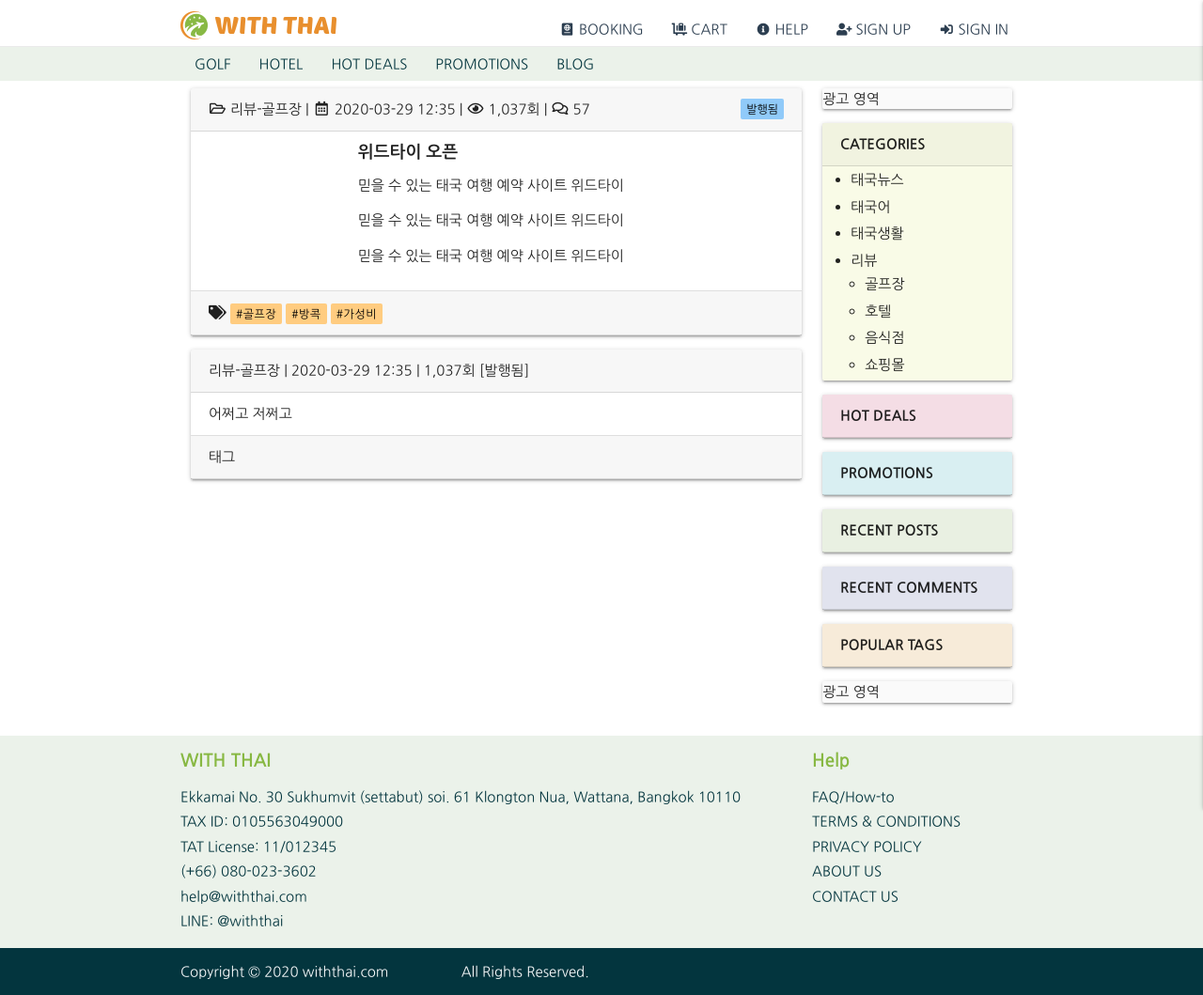
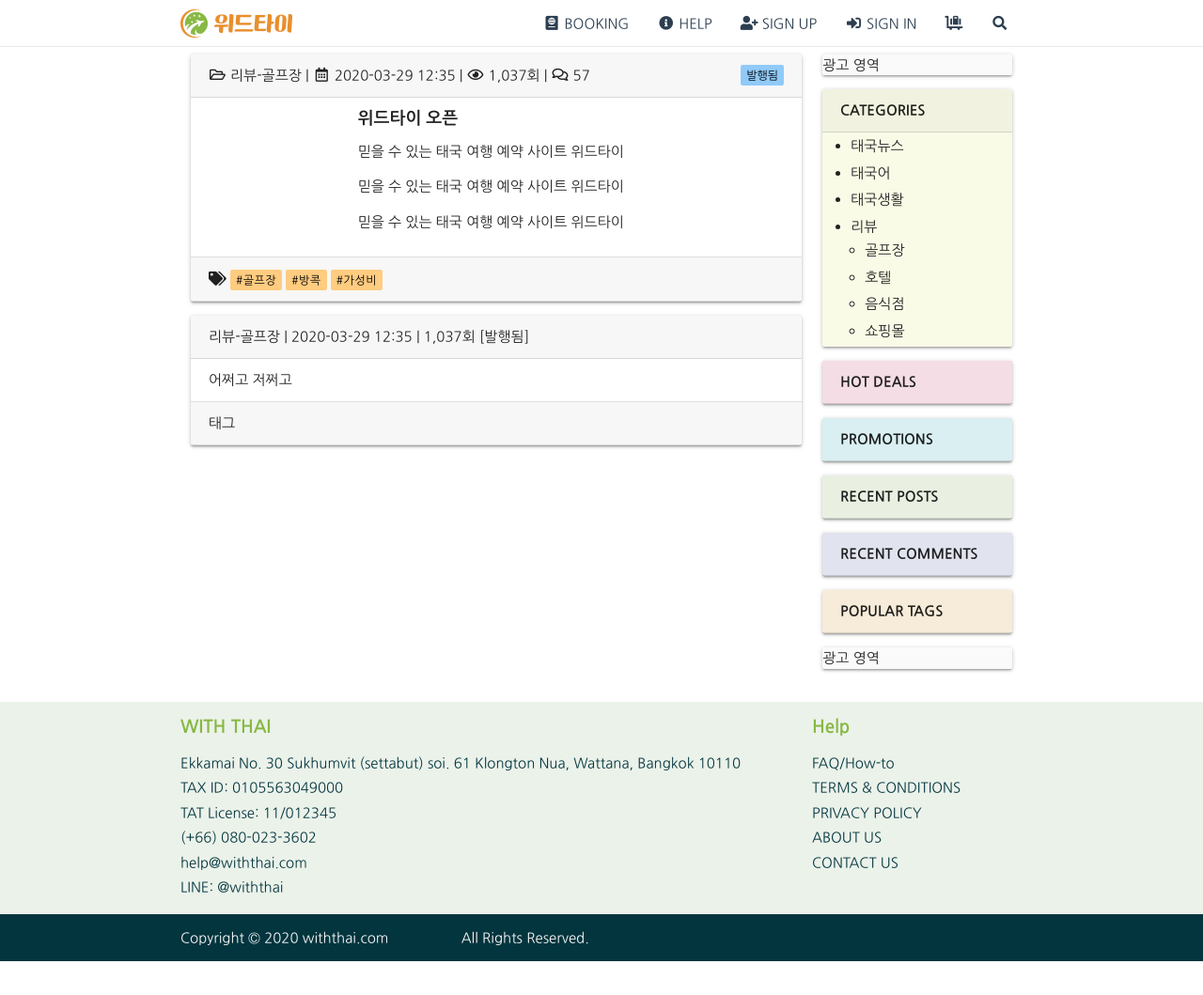
Before and after one commit to pincoin/withthai-old, a Django app: page / in a window 1280 px wide. Shown: the whole page at 94% size. After the commit the page ends 1023 px from the top, so only its background shows below. Run offline with Django 3.2, Linux system fonts and the light colour scheme; parts of the project's set-up code (start-up, migrations or seed data) failed here and were passed over; some libraries are stand-ins or nearby versions.

Commit message:
- 1st navbar

```diff
--- a/conf/static/conf/css/main.css
+++ b/conf/static/conf/css/main.css
@@ -1,68 +1,55 @@
 body {
     font-family: "Nanum Gothic", sans-serif;
     font-size: 15px;
+
+    /* sticky footer */
     display: flex;
     min-height: 100vh;
     flex-direction: column;
 }
 
 /* navbar */
-.navbar-fixed {
+nav, nav .nav-wrapper i, nav a.sidenav-trigger, nav a.sidenav-trigger i, .navbar-fixed, .brand-logo {
     height: 50px;
     line-height: 50px;
 }
 
-.withthai-navbar {
-    background-color: #ffffff;
+.navbar-fixed > nav {
     border-bottom: 1px solid #eaeaea;
-    height: 50px;
-    line-height: 50px;
 }
 
-.navbar-fixed > nav > div > ul > li > a > i {
-    height: 50px;
-    line-height: 50px;
+.brand-logo img {
+    margin-top: 10px;
 }
 
-nav ul a:hover {
-    font-weight: bold;
-    background-color: rgba(0, 0, 0, 0);
-}
-
-.withthai-navbar-sub {
-    background-color: #ebf2ea;
-    height: 36px;
-    line-height: 36px;
-}
-
-.withthai-logo {
-    margin-top: 12px;
-}
-
-.withthai-navbar a:link, .withthai-navbar a:visited, .withthai-navbar a:active {
+nav > .nav-wrapper > .container > ul > li > a {
     color: #2c3e50;
 }
 
-.withthai-navbar-sub a:link, .withthai-navbar-sub a:visited, .withthai-navbar-sub a:active {
-    color: #03353e;
+nav i {
+    font-size: 15px;
 }
 
-.withthai-navbar > div > ul > li a {
-    padding: 0 8px;
+.mobile-menu-icon i {
+    font-size: 18px;
+    margin: 0 5px;
 }
 
-.mobile-menu-icon {
-    margin: 0 6px !important;
+@media only screen and (min-width: 993px) {
+    .mobile-menu-icon i {
+        display: none;
+    }
 }
 
 @media only screen and (max-width: 992px) {
-    .brand-logo {
-        left: 45.5% !important;
+    nav .brand-logo {
+        left: 46%;
     }
 }
 
 /* footer */
 main {
+    /* sticky footer */
     flex: 1 0 auto;
 }
 
--- a/conf/templates/conf/base.html
+++ b/conf/templates/conf/base.html
@@ -22,111 +22,83 @@
 <body>
 <header>
     <div class="navbar-fixed">
-        <nav class="withthai-navbar z-depth-0">
+        <nav class="white z-depth-0">
             <div class="nav-wrapper">
                 <div class="container">
                     <a href="" class="brand-logo">
-                        <img src="{% static 'conf/images/withthai_logo_en.png' %}"
-                             class="withthai-logo" alt="{% trans 'WITH THAI' %}">
+                        <img src="{% static 'conf/images/withthai_logo_ko.png' %}" alt="{% trans 'WITH THAI' %}">
                     </a>
 
                     <a href="#" data-target="mobile-menu"
-                       class="sidenav-trigger mobile-menu-icon teal-text text-darken-4">
-                        <i class="fas fa-bars"></i>
+                       class="mobile-menu-icon teal-text text-darken-4">
+                        <i class="fas fa-bars fa-fw"></i>
                     </a>
 
                     <a href="#" data-target="mobile-cart"
-                       class="sidenav-trigger mobile-menu-icon teal-text text-darken-4 right">
-                        <i class="fas fa-shopping-basket"></i>
+                       class="mobile-menu-icon teal-text text-darken-4 right">
+                        <i class="fas fa-luggage-cart fa-fw"></i>
                     </a>
 
                     <a href="#"
-                       class="sidenav-trigger mobile-menu-icon teal-text text-darken-4 right">
-                        <i class="fas fa-search"></i>
+                       class="mobile-menu-icon teal-text text-darken-4 right">
+                        <i class="fas fa-search fa-fw"></i>
                     </a>
 
                     <ul class="right hide-on-med-and-down">
                         <li>
                             <a href="">
-                                <i class="fas fa-passport fa-fw fa-sm"></i>
+                                <i class="fas fa-passport fa-fw"></i>
                                 {% trans 'BOOKING' %}
                             </a>
                         </li>
                         <li>
                             <a href="">
-                                <i class="fas fa-luggage-cart fa-fw fa-sm"></i>
-                                {% trans 'CART' %}</a>
-                        </li>
-                        <li>
-                            <a href="">
-                                <i class="fas fa-info-circle fa-fw fa-sm"></i>
+                                <i class="fas fa-info-circle fa-fw"></i>
                                 {% trans 'HELP' %}
                             </a>
                         </li>
                         {% if user.is_authenticated %}
                             <li>
                                 <a href="">
-                                    <i class="fas fa-user-cog fa-fw fa-sm"></i>
+                                    <i class="fas fa-user-cog fa-fw"></i>
                                     {% trans 'MY PAGE' %}
                                 </a>
                             </li>
                             <li>
                                 <a href="">
-                                    <i class="fas fa-sign-out-alt fa-fw fa-sm"></i>
+                                    <i class="fas fa-sign-out-alt fa-fw"></i>
                                     {% trans 'SIGN OUT' %}
                                 </a>
                             </li>
                         {% else %}
-                            <li><a href="">
-                                <i class="fas fa-user-plus fa-fw fa-sm"></i>
-                                {% trans 'SIGN UP' %}
-                            </a>
+                            <li>
+                                <a href="">
+                                    <i class="fas fa-user-plus fa-fw"></i>
+                                    {% trans 'SIGN UP' %}
+                                </a>
                             </li>
                             <li>
                                 <a href="">
-                                    <i class="fas fa-sign-in-alt fa-fw fa-sm"></i>
+                                    <i class="fas fa-sign-in-alt fa-fw"></i>
                                     {% trans 'SIGN IN' %}
                                 </a>
                             </li>
                         {% endif %}
+                        <li>
+                            <a href="">
+                                <i class="fas fa-luggage-cart fa-fw"></i>
+                            </a>
+                        </li>
+                        <li>
+                            <a href="">
+                                <i class="fas fa-search fa-fw"></i>
+                            </a>
+                        </li>
                     </ul>
                 </div>
             </div>
         </nav>
     </div>
-    <nav class="withthai-navbar-sub z-depth-0 hide-on-med-and-down">
-        <div class="nav-wrapper container">
-            <ul>
-                <li><a href="">{% trans 'GOLF' %}</a></li>
-                <li><a href="">{% trans 'HOTEL' %}</a></li>
-                <li><a href="">{% trans 'HOT DEALS' %}</a></li>
-                <li><a href="">{% trans 'PROMOTIONS' %}</a></li>
-                <li><a href="">{% trans 'BLOG' %}</a></li>
-            </ul>
-        </div>
-    </nav>
-    <ul class="sidenav" id="mobile-menu">
-        <li class="waves-effect waves-block"><a href="#">{% trans 'HOME' %}</a></li>
-        <li class="category-item waves-effect waves-block"><a href="#">{% trans 'GOLF' %}</a></li>
-        <li class="category-item waves-effect waves-block"><a href="#">{% trans 'HOTEL' %}</a></li>
-        <li class="category-item waves-effect waves-block"><a href="#">{% trans 'HOT DEALS' %}</a></li>
-        <li class="category-item waves-effect waves-block"><a href="#">{% trans 'PROMOTIONS' %}</a></li>
-        <li class="category-item waves-effect waves-block"><a href="#">{% trans 'BLOG' %}</a></li>
-        {% if user.is_authenticated %}
-            <li class="waves-effect waves-block"><a href="#">{% trans 'PROFILE' %}</a></li>
-            <li class="waves-effect waves-block"><a href="#">{% trans 'SIGN OUT' %}</a></li>
-        {% else %}
-            <li class="waves-effect waves-block"><a href="#"><i class="fas fa-sign-in-alt fa-fw fa-sm"></i>
-                {% trans 'SIGN IN' %}</a></li>
-            <li class="waves-effect waves-block"><a href="#"><i class="fas fa-user-plus fa-fw fa-sm"></i>
-                {% trans 'SIGN UP' %}</a></li>
-        {% endif %}
-    </ul>
-    <ul class="sidenav" id="mobile-cart">
-        <li class="waves-effect waves-block"><a href="#">{% trans 'CART' %}</a></li>
-        <li class="waves-effect waves-block"><a href="#">{% trans 'EMPTY' %}</a></li>
-        <li class="waves-effect waves-block"><a href="#">{% trans 'PAY NOW' %}</a></li>
-    </ul>
 </header>
 {% block main %}
 {% endblock %}
```
